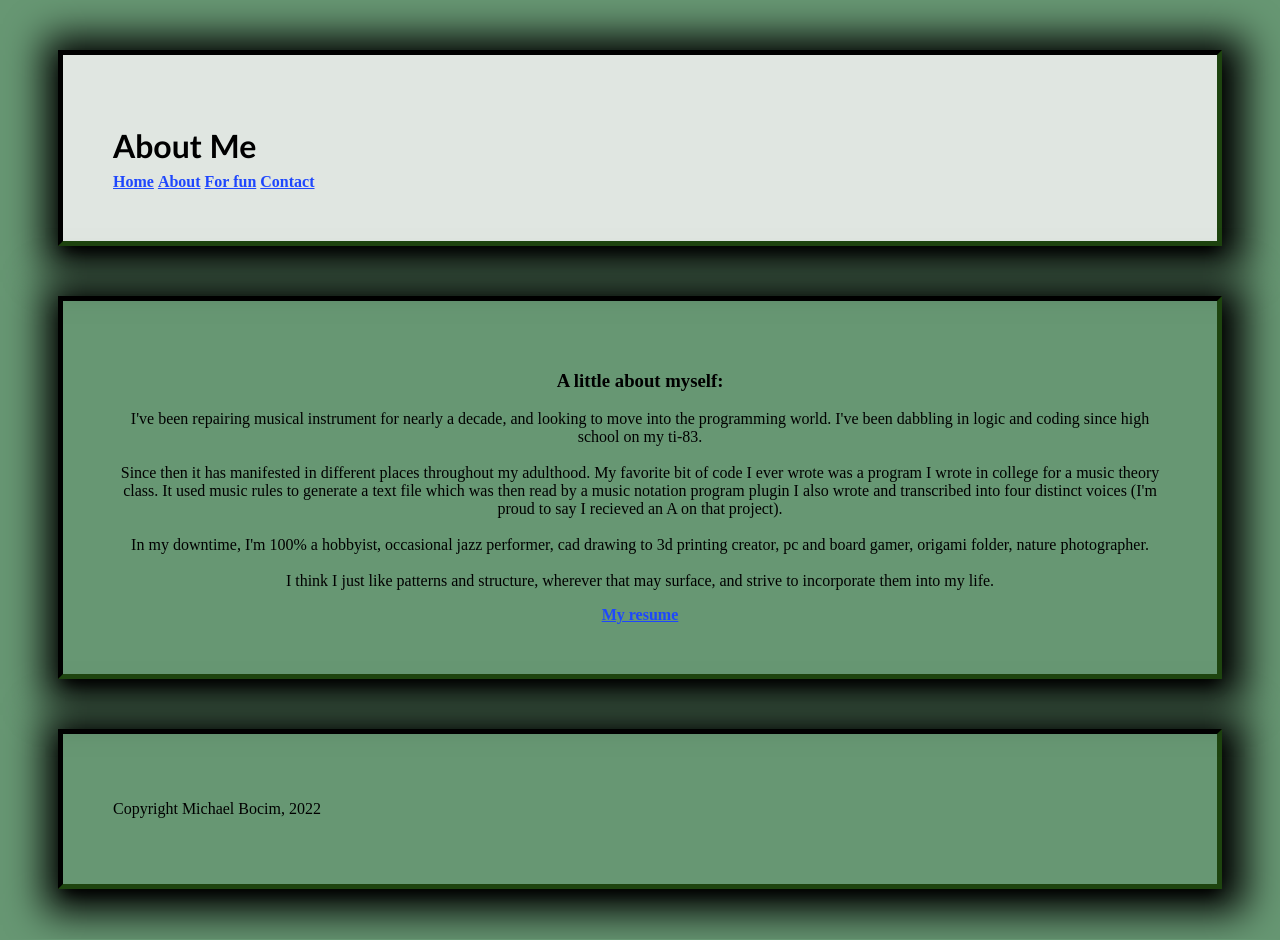
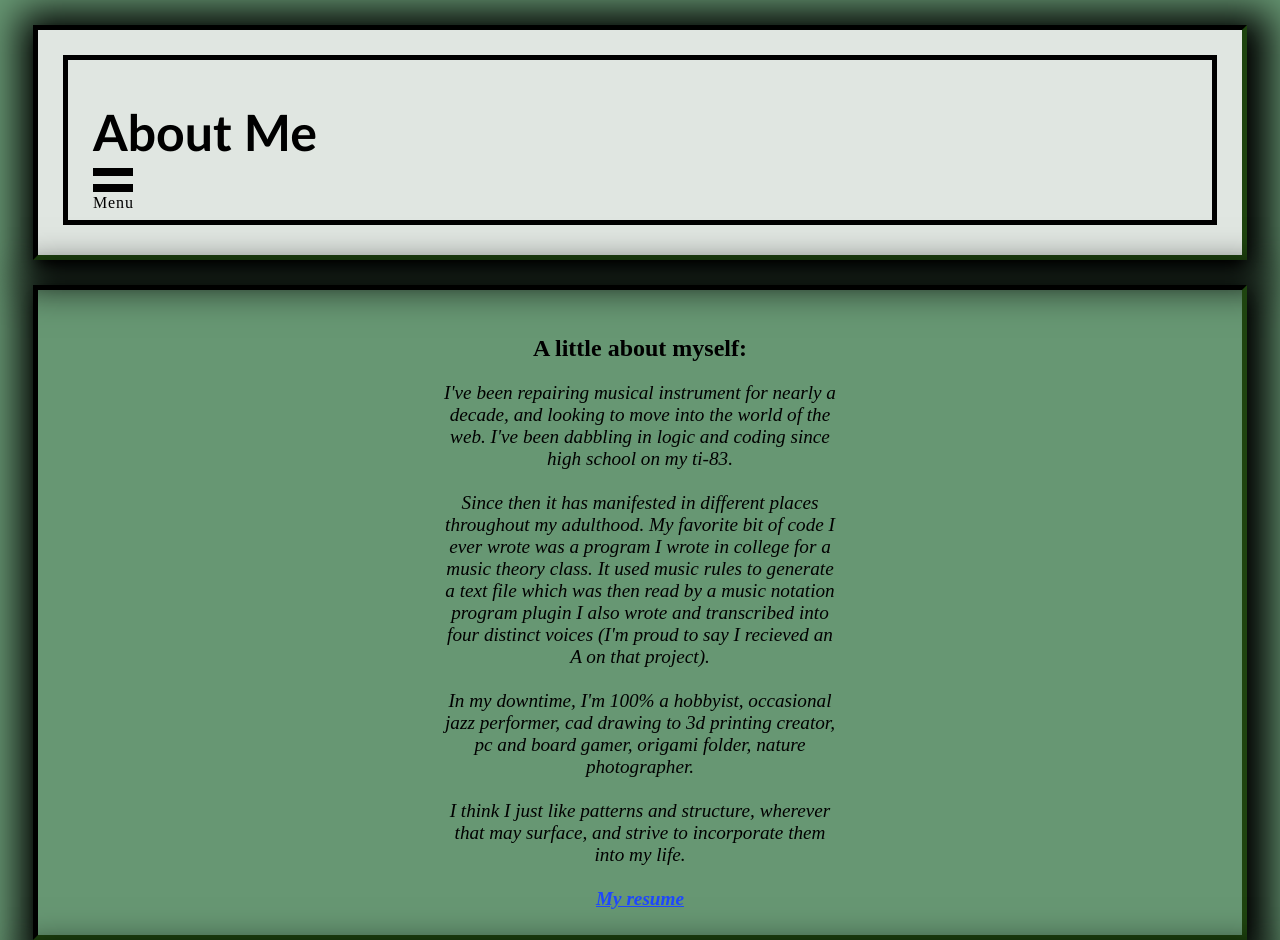
Before and after one commit to mtbocim/mtbocim.github.io, a plain HTML site: page about.html in a window 1280 px wide. Shown: the top 940 px of the page. Drawn offline with Linux system fonts and the light colour scheme.

Commit message:
starting to look kind of nice

```diff
--- a/about.html
+++ b/about.html
@@ -10,22 +10,30 @@
     </head>
 
     <body>
-        <header role="banner">
+        <header class="banner" role="banner">
+            <nav class="navbar">
                 <h1 class="site-title">About Me</h1>
-            <nav class="navbar">
-                <a href="index.html">Home</a>
-                <a href="about.html">About</a>
-                <a href="for-fun.html">For fun</a>
-                <a href="contact.html">Contact</a>
+                <div class = "my-hamburger">
+                    <svg id="hamburger" width=40 height=40>
+                        <rect x=0 y=0 width=40 height=8 />
+                        <rect x=0 y=16 width=40 height=8 />
+                        <text x=0 y=40 textLength=40 height=10>Menu</text>
+                    </svg>
+                    <ul class="nav-dropdown">
+                        <li><a href="index.html">Home</a></li>
+                        <li><a href="about.html">About</a></li>
+                        <li><a href="for-fun.html">For fun</a></li>
+                        <li><a href="contact.html">Contact</a></li>
+                    </ul>
+                </div>
             </nav>
         </header>
 
         <main>
-            <div class="about">
-                <h3>A little about myself:</h3>
-                <p>
+            <h2>A little about myself:</h2>
+            <p class="about-me">
                 I've been repairing musical instrument for nearly a decade,
-                    and looking to move into the programming world.
+                and looking to move into the world of the web.
                 I've been dabbling in logic and coding since high school on my ti-83.
                 <br><br>
                 Since then it has manifested in different places throughout my adulthood.
@@ -37,12 +45,11 @@
                 pc and board gamer, origami folder, nature photographer.
                 <br><br>
                 I think I just like patterns and structure, wherever that may surface, and strive to incorporate them into my life.
+                <br><br>
+                <a href="documents/Resume.pdf">My resume</a>
             </p>
-            </div>
-            <div class="pdf">
-                <a href="documents/Resume.pdf">My resume</a>
-            </div>
         </main>
+
         <footer>
             <p>Copyright Michael Bocim, 2022</p>
         </footer>
--- a/css/style-sheet.css
+++ b/css/style-sheet.css
@@ -1,29 +1,25 @@
-
-body{
+body
+{
     background: #679773;
 }
 
-header{
+.banner
+{
     background:#e0e6e1;
+    height: 175px;
 }
 
-header h1{
-    text-align: left;
+main
+{
+    text-align: center;
 }
 
-nav{
-    text-align: left;
-}
-
-main{
-    text-align: center;
-    margin:center;
-    position: relative;
-}
-
-.site-title{
+.site-title
+{
     font-family:'Trebuchet MS', 'Lucida Sans Unicode', 'Lucida Grande', 'Lucida Sans', Arial, sans-serif;
     height: 25px;
+    font-size: 50px;
+    margin-left: 25px;
 }
 
 a, a:link
@@ -32,26 +28,32 @@ a, a:link
     font-weight: bold;
 }
 
-a:visited{
+a:visited
+{
     color:grey;
 }
 
-a:focus, a:hover, a:active{
+a:focus, a:hover, a:active
+{
     color:red;
 }
 
-header, main, footer
+.banner, main, footer
 {
-    margin: 50px;
-    padding: 50px;
+    margin: 25px;
+    padding: 25px;
     border: 5px inset #1e440f;
-
     -webkit-box-shadow: 0px 10px 13px -7px #000000, 5px 5px 37px 18px #000000;
     box-shadow: 0px 10px 13px -7px #000000, 5px 5px 37px 18px #000000;
 }
 
-.about{
-    border: #1e440f 5px;
+.about-me
+{
+    text-align: center;
+    font-size: larger;
+    font-style: italic;
+    width:400px;
+    margin: auto;
 }
 
 .home{
@@ -62,7 +64,6 @@ header, main, footer
     background-repeat: no-repeat;
     background-size: cover;
     position: relative;
-
 }
 
 .home-text {
@@ -77,6 +78,30 @@ header, main, footer
     border: #000000 3px solid;
     border-radius: 20px;
     padding: 30px;
-
     opacity: .75;
   }
+
+.my-hamburger {
+    display:inline-flex;
+    margin-left: 25px;
+}
+
+.my-hamburger:hover .nav-dropdown{
+    display:block;
+    margin:10px;
+    width: 15px;
+}
+
+.nav-dropdown {
+    display: none;
+    position: relative;
+    background-color: #f9f9f9;
+    min-width:150px;
+    box-shadow: 0px 8px 16px 0px rgba(0,0,0,0.2);
+    border: 3px solid;
+}
+
+.navbar{
+    border: 5px solid;
+    height: 160px;
+}
```
Also changed, not shown: contact.html (+15 -6 lines), for-fun.html (+15 -6 lines), index.html (+18 -6 lines). Lines whose indentation alone changed are shown as unchanged.
